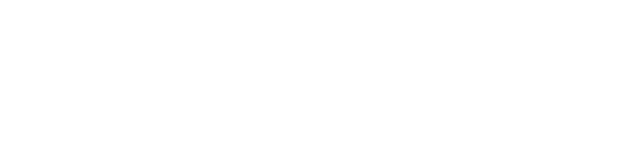
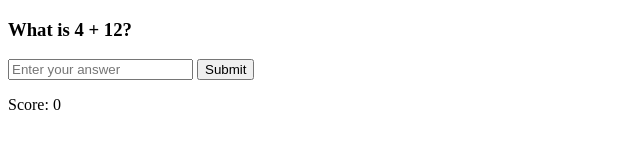
Before and after one commit to ahmoin/diophantus, a plain HTML site: page index.html in a window 1280 px wide. Shown: the whole page, without its empty margins (0-640 px from the left). Drawn offline with Linux system fonts and the light colour scheme.

Commit message:
feat: add addition

```diff
--- a/index.html
+++ b/index.html
@@ -5,5 +5,21 @@
     <meta name="viewport" content="width=device-width, initial-scale=1.0" />
     <title>Diophantus</title>
   </head>
-  <body></body>
+  <body>
+    <div>
+      <h3 id="question">Your question will appear here</h3>
+      <input type="number" id="userAnswer" placeholder="Enter your answer" />
+      <button onclick="checkAnswer()">Submit</button>
+      <button
+        id="nextButton"
+        style="display: none"
+        onclick="generateQuestion()"
+      >
+        Next Question
+      </button>
+    </div>
+    <p id="feedback"></p>
+    <p id="score">Score: 0</p>
+    <script src="main.js"></script>
+  </body>
 </html>
--- /dev/null
+++ b/main.js
@@ -0,0 +1,42 @@
+let num1,
+  num2,
+  correctAnswer,
+  score = 0;
+
+function init() {
+  score = parseInt(localStorage.getItem("score")) || 0;
+  document.getElementById("score").textContent = `Score: ${score}`;
+
+  generateQuestion();
+}
+
+function generateQuestion() {
+  num1 = Math.floor(Math.random() * 20) + 1;
+  num2 = Math.floor(Math.random() * 20) + 1;
+  correctAnswer = num1 + num2;
+  document.getElementById(
+    "question"
+  ).textContent = `What is ${num1} + ${num2}?`;
+  document.getElementById("userAnswer").value = "";
+  document.getElementById("feedback").textContent = "";
+  document.getElementById("nextButton").style.display = "none";
+}
+
+function checkAnswer() {
+  const userAnswer = parseInt(document.getElementById("userAnswer").value);
+  if (userAnswer === correctAnswer) {
+    document.getElementById("feedback").textContent = "Correct! Well done!";
+    score++;
+  } else {
+    document.getElementById(
+      "feedback"
+    ).textContent = `Incorrect. The correct answer is ${correctAnswer}.`;
+  }
+  document.getElementById("score").textContent = `Score: ${score}`;
+
+  localStorage.setItem("score", score);
+
+  document.getElementById("nextButton").style.display = "inline";
+}
+
+window.onload = init;
```
